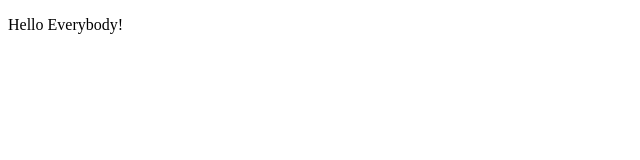
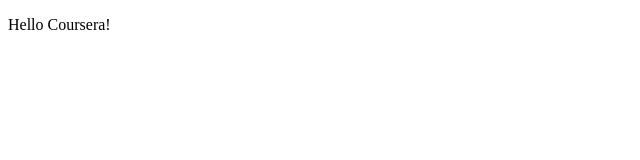
Before and after one commit to surlysam-dev/coursera-test, a plain HTML site: page index.html in a window 1280 px wide. Shown: the full height of the page, 0-640 px from the left. Drawn offline with Linux system fonts and the light colour scheme.

Commit message:
changed text

```diff
--- a/index.html
+++ b/index.html
@@ -6,6 +6,6 @@
     <title>Document</title>
 </head>
 <body>
-    <p>Hello Everybody!</p>
+    <p>Hello Coursera!</p>
 </body>
 </html>
```
